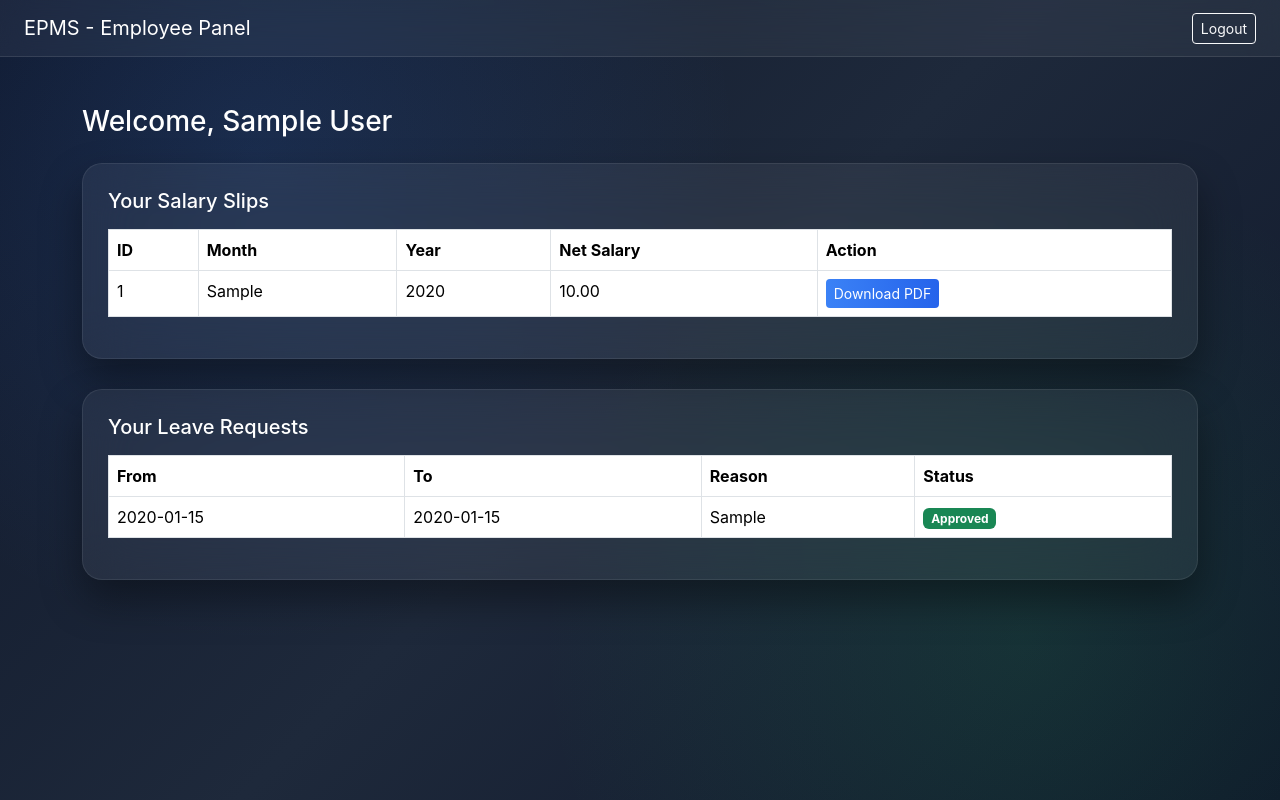
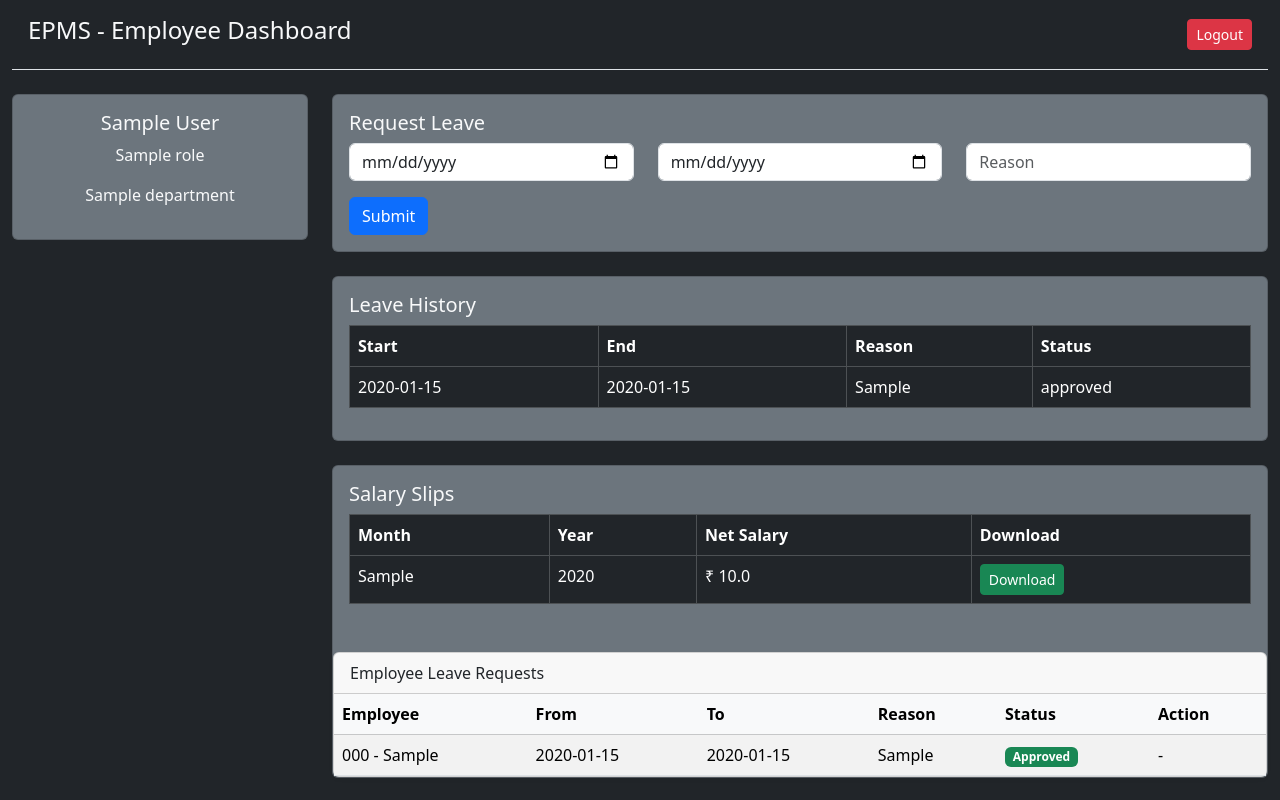
Before and after one commit to AyanMulani/EPMSFULL, a Flask app: template templates/employee_dashboard.html in a window 1280 px wide. Run offline with Flask 3, Linux system fonts and the light colour scheme; the template is opened without the code that fills it: values that come from a table or form of the project are taken from there, others are empty; tables that the repository leaves empty hold one stand-in row (values such as "Sample post").

Commit message:
Update employee_dashboard.html

```diff
--- a/templates/employee_dashboard.html
+++ b/templates/employee_dashboard.html
@@ -1,123 +1,65 @@
-<!doctype html>
+<!DOCTYPE html>
 <html>
 <head>
-<meta charset="utf-8">
-<title>EPMS – Employee Dashboard</title>
-<meta name="viewport" content="width=device-width, initial-scale=1">
-
+    <title>Employee Dashboard - EPMS</title>
     <link href="https://cdn.jsdelivr.net/npm/bootstrap@5.3.2/dist/css/bootstrap.min.css" rel="stylesheet">
-
-<style>
-
-/* ===== Premium Background (Same as Login) ===== */
-body{
-    margin:0;
-    min-height:100vh;
-    font-family:-apple-system, BlinkMacSystemFont, 'Segoe UI', sans-serif;
-    background:
-        radial-gradient(circle at 20% 20%, rgba(59,130,246,0.15), transparent 40%),
-        radial-gradient(circle at 80% 80%, rgba(34,197,94,0.12), transparent 40%),
-        linear-gradient(135deg,#0f172a,#1e293b,#0f172a);
-    color:white;
-}
-
-/* ===== Navbar ===== */
-.navbar{
-    background:rgba(255,255,255,0.05);
-    backdrop-filter:blur(15px);
-    border-bottom:1px solid rgba(255,255,255,0.1);
-}
-
-/* ===== Glass Card ===== */
-.glass-card{
-    background:rgba(255,255,255,0.06);
-    backdrop-filter:blur(25px);
-    border:1px solid rgba(255,255,255,0.08);
-    border-radius:20px;
-    padding:25px;
-    box-shadow:0 20px 40px rgba(0,0,0,0.4);
-    margin-bottom:30px;
-}
-
-/* ===== Table Style ===== */
-.table{
-    color:white;
-}
-
-.table thead{
-    background:rgba(255,255,255,0.08);
-}
-
-.badge{
-    font-size:12px;
-}
-
-/* ===== Buttons ===== */
-.btn-primary{
-    background:linear-gradient(90deg,#3b82f6,#2563eb);
-    border:none;
-}
-
-.btn-primary:hover{
-    opacity:0.9;
-}
-
-</style>
 </head>
 
-<body>
+<body class="bg-dark text-light">
 
-<nav class="navbar navbar-dark px-4">
-    <span class="navbar-brand">EPMS - Employee Panel</span>
-    <a href="/logout" class="btn btn-outline-light btn-sm">Logout</a>
-</nav>
+<div class="container-fluid">
 
-<div class="container py-5">
+    <div class="d-flex justify-content-between align-items-center p-3 border-bottom">
+        <h4>EPMS - Employee Dashboard</h4>
+        <a href="{{ url_for('logout') }}" class="btn btn-danger btn-sm">Logout</a>
+    </div>
 
-<h3 class="mb-4">Welcome, {{ employee.first_name }} {{ employee.last_name }}</h3>
+    <div class="row mt-4">
 
-<!-- Salary Slips -->
-<div class="glass-card">
-    <h5 class="mb-3">Your Salary Slips</h5>
+        <!-- Left Sidebar -->
+        <div class="col-md-3">
+            <div class="card bg-secondary text-light mb-3">
+                <div class="card-body text-center">
+                    <h5>{{ employee.first_name }} {{ employee.last_name }}</h5>
+                    <p>{{ employee.role.name if employee.role else '' }}</p>
+                    <p>{{ employee.department.name if employee.department else '' }}</p>
+                </div>
+            </div>
+        </div>
 
-    <table class="table table-bordered">
+        <!-- Main Content -->
+        <div class="col-md-9">
+
+            <!-- Leave Request -->
+            <div class="card bg-secondary text-light mb-4">
+                <div class="card-body">
+                    <h5>Request Leave</h5>
+                    <form method="POST" action="{{ url_for('employee_leave_request') }}">
+                        <div class="row">
+                            <div class="col-md-4">
+                                <input type="date" name="start_date" class="form-control" required>
+                            </div>
+                            <div class="col-md-4">
+                                <input type="date" name="end_date" class="form-control" required>
+                            </div>
+                            <div class="col-md-4">
+                                <input type="text" name="reason" class="form-control" placeholder="Reason" required>
+                            </div>
+                        </div>
+                        <button class="btn btn-primary mt-3">Submit</button>
+                    </form>
+                </div>
+            </div>
+
+            <!-- Leave History -->
+            <div class="card bg-secondary text-light mb-4">
+                <div class="card-body">
+                    <h5>Leave History</h5>
+                    <table class="table table-dark table-bordered">
                         <thead>
                         <tr>
-                <th>ID</th>
-                <th>Month</th>
-                <th>Year</th>
-                <th>Net Salary</th>
-                <th>Action</th>
-            </tr>
-        </thead>
-        <tbody>
-        {% for p in payrolls %}
-            <tr>
-                <td>{{ p.id }}</td>
-                <td>{{ p.month }}</td>
-                <td>{{ p.year }}</td>
-                <td>{{ '%.2f'|format(p.net_salary) }}</td>
-                <td>
-                    <a class="btn btn-sm btn-primary"
-                       href="/employee/payroll/{{p.id}}/pdf">
-                        Download PDF
-                    </a>
-                </td>
-            </tr>
-        {% endfor %}
-        </tbody>
-    </table>
-</div>
-
-<!-- Leave Status -->
-<div class="glass-card">
-    <h5 class="mb-3">Your Leave Requests</h5>
-
-    <table class="table table-bordered">
-        <thead>
-            <tr>
-                <th>From</th>
-                <th>To</th>
+                            <th>Start</th>
+                            <th>End</th>
                             <th>Reason</th>
                             <th>Status</th>
                         </tr>
@@ -125,6 +67,66 @@ body{
                         <tbody>
                         {% for leave in leaves %}
                         <tr>
+                            <td>{{ leave.start_date }}</td>
+                            <td>{{ leave.end_date }}</td>
+                            <td>{{ leave.reason }}</td>
+                            <td>{{ leave.status }}</td>
+                        </tr>
+                        {% endfor %}
+                        </tbody>
+                    </table>
+                </div>
+            </div>
+
+            <!-- Payroll -->
+            <div class="card bg-secondary text-light">
+                <div class="card-body">
+                    <h5>Salary Slips</h5>
+                    <table class="table table-dark table-bordered">
+                        <thead>
+                        <tr>
+                            <th>Month</th>
+                            <th>Year</th>
+                            <th>Net Salary</th>
+                            <th>Download</th>
+                        </tr>
+                        </thead>
+                        <tbody>
+                        {% for p in payrolls %}
+                        <tr>
+                            <td>{{ p.month }}</td>
+                            <td>{{ p.year }}</td>
+                            <td>₹ {{ p.net_salary }}</td>
+                            <td>
+                                <a href="{{ url_for('employee_payroll_pdf', pid=p.id) }}"
+                                   class="btn btn-success btn-sm">Download</a>
+                            </td>
+                        </tr>
+                        {% endfor %}
+                        </tbody>
+                    </table>
+
+
+                </div>
+                <!-- Leave Requests Section -->
+<div class="card shadow-sm mt-3">
+    <div class="card-header">Employee Leave Requests</div>
+    <div class="card-body p-0">
+        <table class="table table-striped mb-0">
+            <thead class="table-light">
+                <tr>
+                    <th>Employee</th>
+                    <th>From</th>
+                    <th>To</th>
+                    <th>Reason</th>
+                    <th>Status</th>
+                    <th>Action</th>
+                </tr>
+            </thead>
+            <tbody>
+            {% for leave in leave_requests %}
+                <tr>
+                    <td>{{ leave.employee.emp_code }} - {{ leave.employee.first_name }}</td>
                     <td>{{ leave.start_date }}</td>
                     <td>{{ leave.end_date }}</td>
                     <td>{{ leave.reason }}</td>
@@ -137,10 +139,29 @@ body{
                             <span class="badge bg-danger">Rejected</span>
                         {% endif %}
                     </td>
+                    <td>
+                        {% if leave.status == 'pending' %}
+                        <form method="post" action="/leave/{{leave.id}}/decide" style="display:inline;">
+                            <input type="hidden" name="action" value="approved">
+                            <button class="btn btn-sm btn-success">Approve</button>
+                        </form>
+                        <form method="post" action="/leave/{{leave.id}}/decide" style="display:inline;">
+                            <input type="hidden" name="action" value="rejected">
+                            <button class="btn btn-sm btn-danger">Reject</button>
+                        </form>
+                        {% else %}
+                        -
+                        {% endif %}
+                    </td>
                 </tr>
             {% endfor %}
             </tbody>
         </table>
+    </div>
+</div>
+            </div>
+
+        </div>
     </div>
 
 </div>
```
Lines whose indentation alone changed are shown as unchanged.
